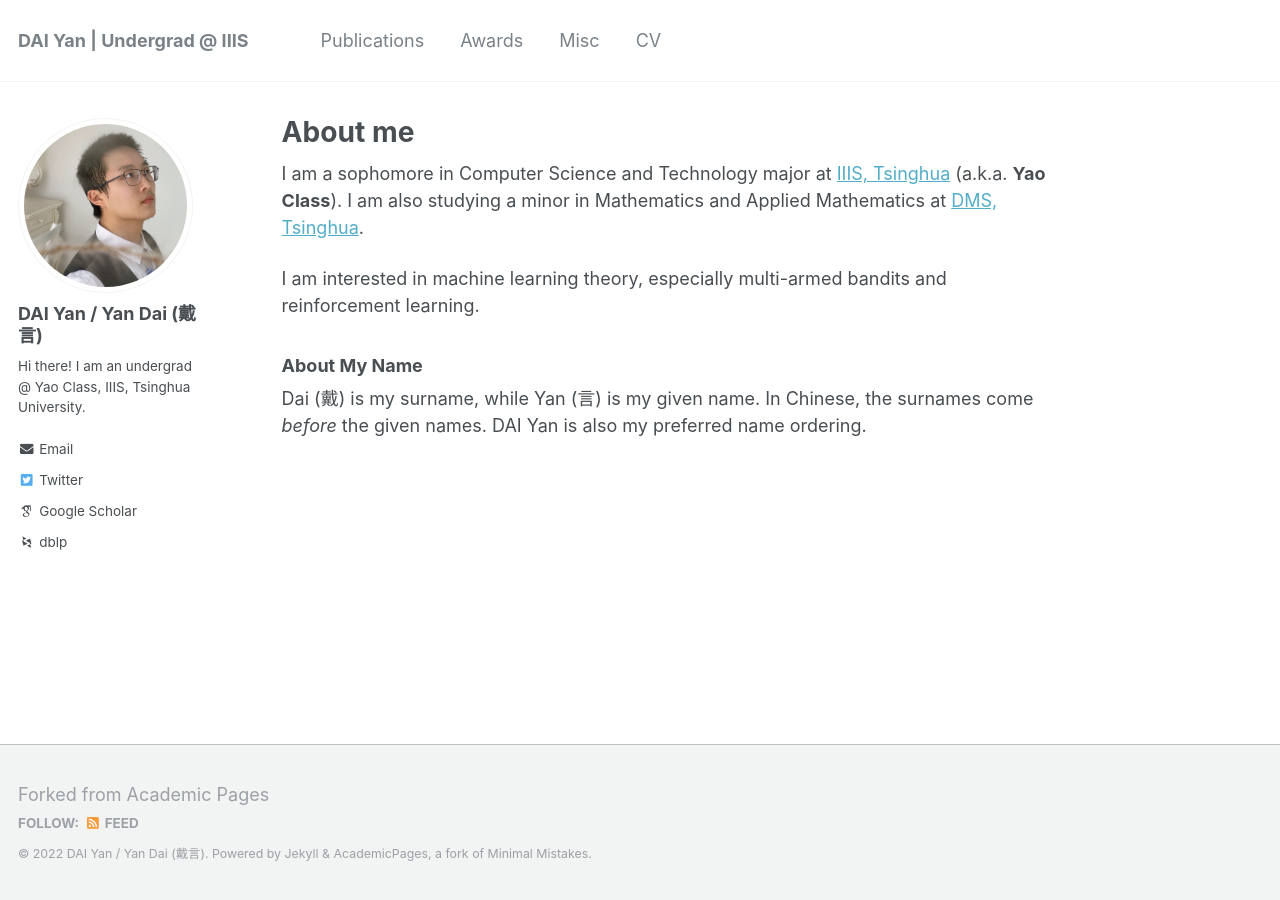
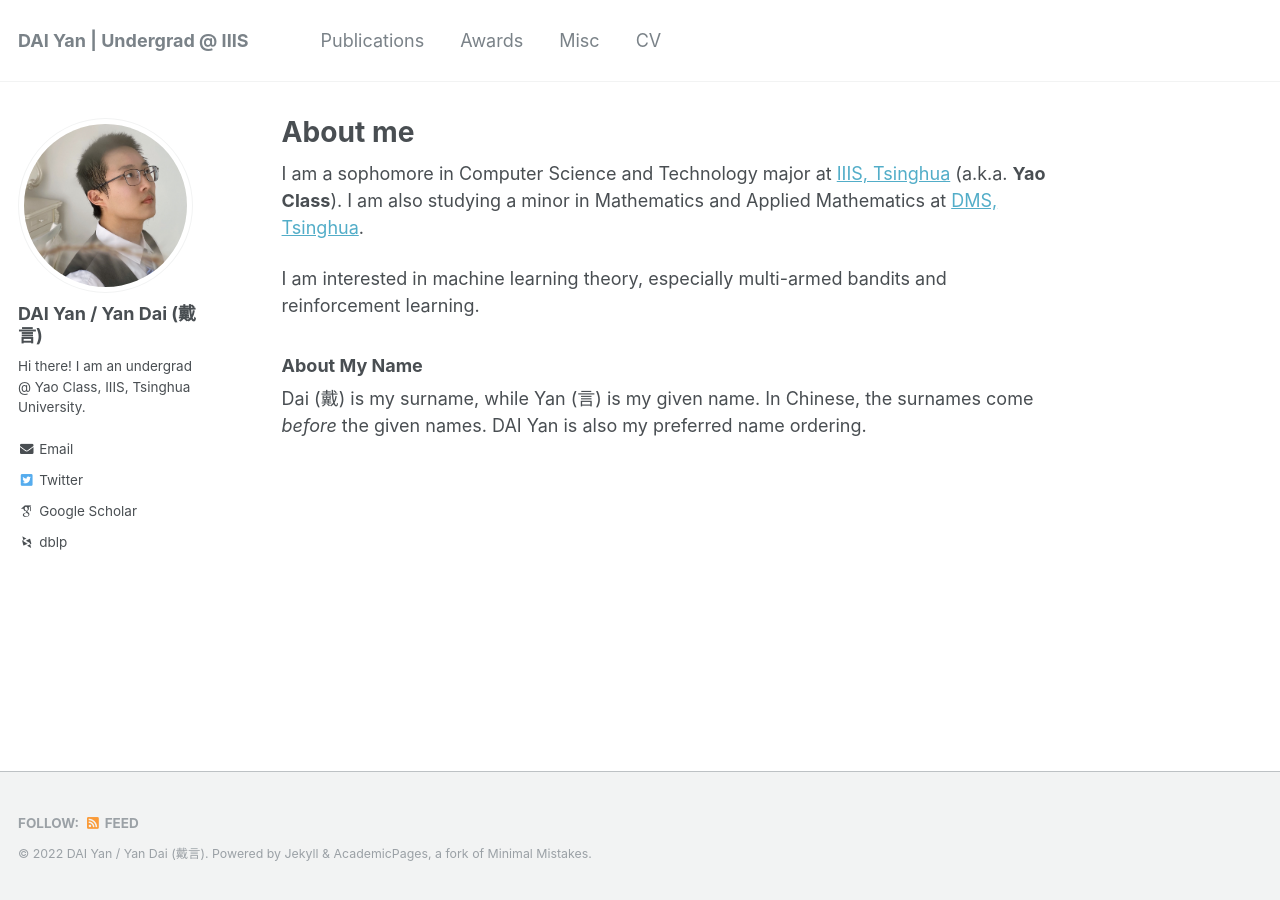
Before and after one commit to yandaichn/yandaichn.github.io, a Jekyll site: the page built from _pages/about.md, in a window 1280 px wide. Built offline with Jekyll 4.4.1, drawn with Linux system fonts in a browser that asks for light colours; some web fonts are replaced.

Commit message:
Update custom.html

```diff
--- a/_includes/footer/custom.html
+++ b/_includes/footer/custom.html
@@ -1,3 +1,3 @@
 <!-- start custom footer snippets -->
-Forked from <a href="https://github.com/academicpages/academicpages.github.io">Academic Pages</a>
+
 <!-- end custom footer snippets -->
```
